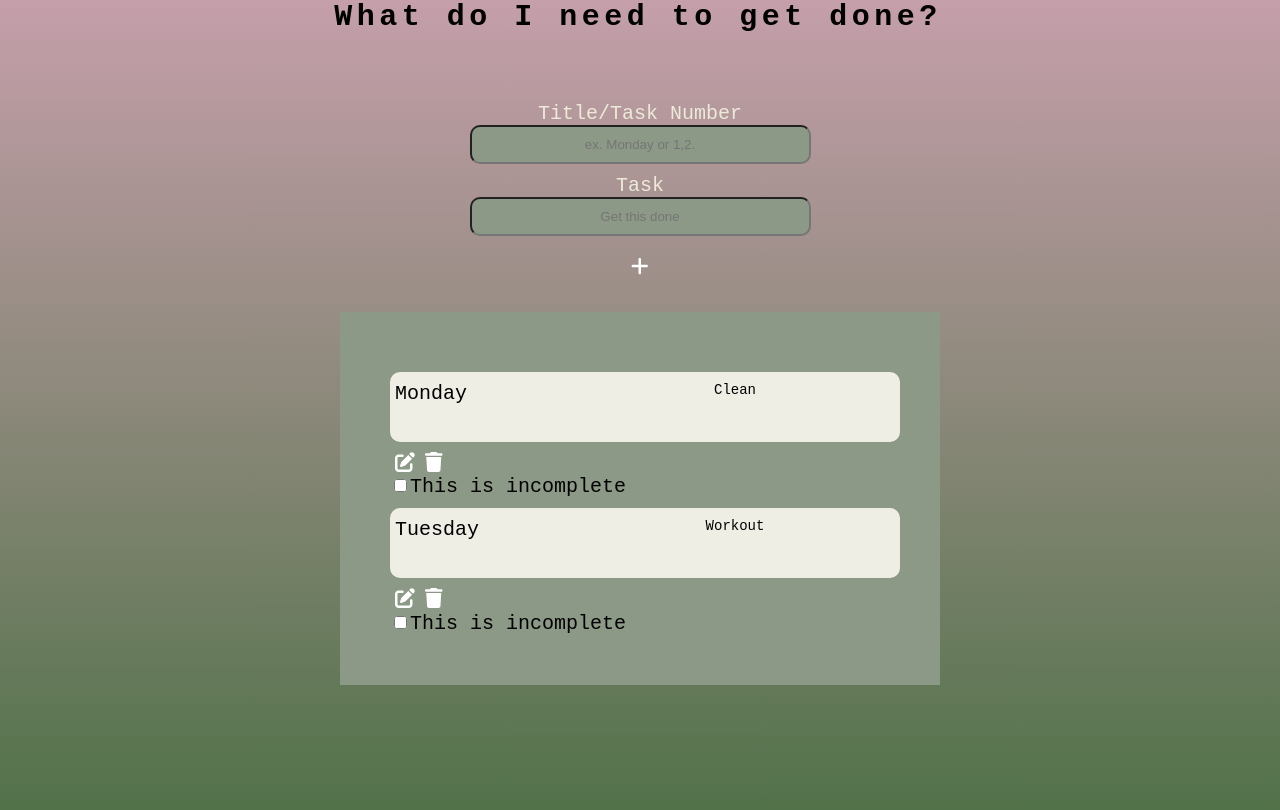
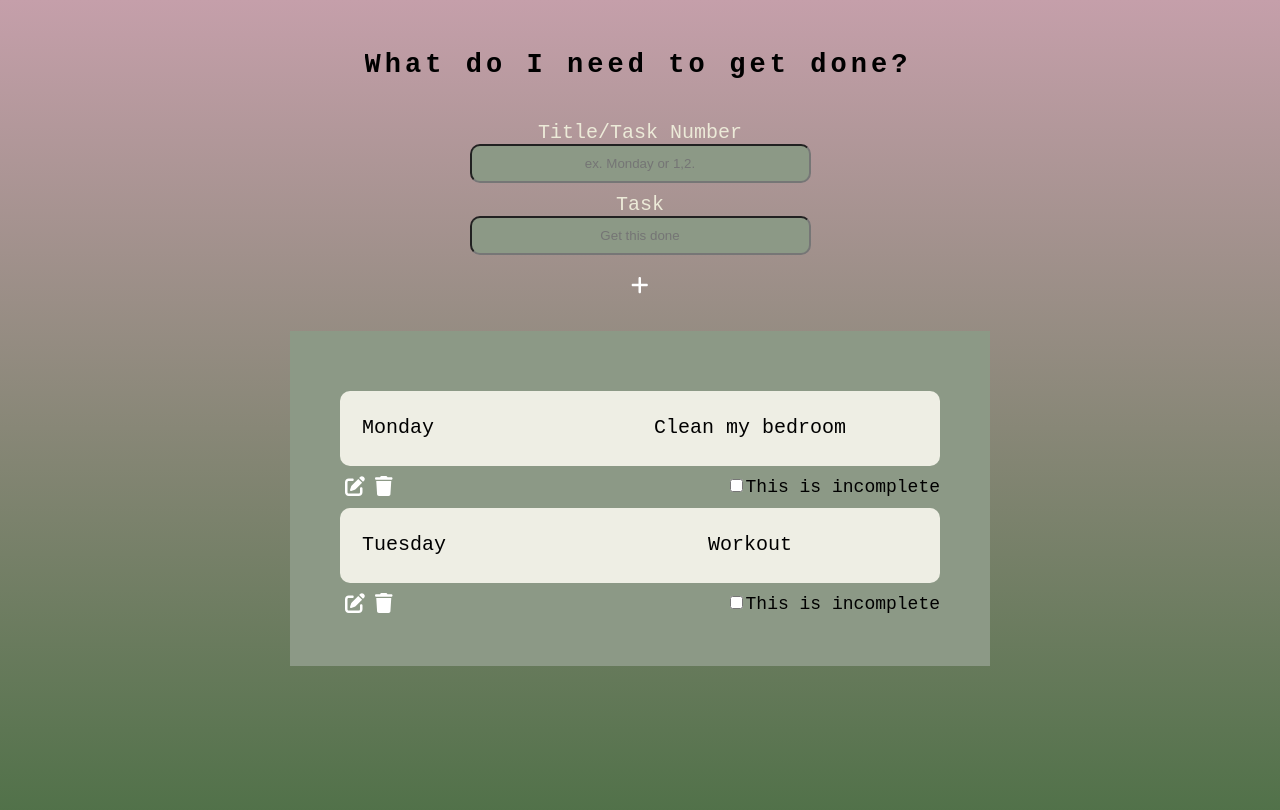
Before and after one commit to Debikasarkar713/spoke-todo, a React (Create React App) app: page / in a window 1280 px wide. Shown: the top 810 px of the page. Built offline with nearby package versions, Linux system fonts and the light colour scheme; data requests are answered from the project's data file.

Commit message:
Add stylings before cleaning up css

```diff
--- a/src/components/TodoForm.js
+++ b/src/components/TodoForm.js
@@ -7,14 +7,19 @@ import { FontAwesomeIcon } from "@fortawesome/react-fontawesome";
 import { faPlus } from "@fortawesome/free-solid-svg-icons";
 import styled from "styled-components";
 import { ButtonStyles } from "./TodoList";
+import media from "../styles/media";
 
 const FormWrapper = styled.section`
   display: flex;
   position: relative;
   justify-content: center;
-  bottom: 90px;
+  bottom: 10px;
   margin: 20px 0;
   height: 100%;
+
+  ${media.mobileSmall`
+    bottom: 90px;
+  `}
 `;
 
 const SubmitForm = styled.form`
--- a/src/components/TodoList.js
+++ b/src/components/TodoList.js
@@ -6,11 +6,13 @@ import styled, { keyframes } from "styled-components";
 import { FontAwesomeIcon } from "@fortawesome/react-fontawesome";
 import { faPenToSquare, faTrash } from "@fortawesome/free-solid-svg-icons";
 import Draggable from "react-draggable";
+import media from "../styles/media";
 
 const TypeIn = keyframes`
 from { width: 0 }
 to { width: 100% }
 `;
+
 const CursorIn = keyframes`
 from, to { border-color: transparent }
 50% { border-color: white; }
@@ -20,14 +22,22 @@ const TodoWrapper = styled.section`
   display: flex;
   justify-content: center;
   height: 100%;
-  max-width: 500px;
+  max-width: 600px;
   width: 50vw;
   margin: 0 auto;
   padding: 50px;
   background-color: #8c9986;
-  font-size: 20px;
+  font-size: 10px;
   color: black;
+
+  ${media.tablet`
+  font-size: 14px;
+  `}
+  ${media.desktop`
+  font-size: 18px;
+  `}
 `;
+
 const CompleteDiv = styled.div`
   display: flex;
   width: 100vw;
@@ -40,7 +50,10 @@ const TitleDiv = styled.div`
   position: absolute;
   text-align: center;
   justify-content: center;
-  top: 0;
+  top: 10px;
+  ${media.tablet`
+    top: 50px;
+  `}
 `;
 
 const Title = styled.h2`
@@ -64,11 +77,12 @@ const Strike = styled.ul`
   padding: 0;
   margin: 0;
 `;
+
 const ListStyleUl = styled.ul`
   width: 100%;
   padding: 0;
   margin: 0;
-  list-style: none;
+  list-style: none; ;
 `;
 
 const ListStyle = styled.li`
@@ -76,37 +90,59 @@ const ListStyle = styled.li`
   position: relative;
   flex-wrap: wrap;
   width: 100%;
-  height: 50px;
+  max-height: 50px;
   margin: 10px 0;
-  padding: 10px 5px;
   background-color: #eeeee4;
   border-radius: 10px;
   text-align: center;
+
+  ${media.tablet`
+    height: 50px;
+    padding-top: 25px;
+  `}
 `;
+
 const Name = styled.span`
-  float: left;
+  font-size: 12px;
+  text-decoration: underline;
+
+  ${media.tablet`
+    position: absolute;
+    left: 22px;
+    float: none;
+    font-size: 20px;
+    text-decoration: none;
+    vertical-align: middle;
+  `}
 `;
+
 const Message = styled.span`
-  float: right;
   display: block;
-  font-size: 14px;
+  font-size: 12px;
+  text-align: center;
   word-wrap: break-all;
   overflow-y: scroll;
-  height: 60%;
+  height: 20px;
+  margin-top: 2px;
+
+  ${media.tablet`
+    float: right;
+    height: 80%;
     width: 60%;
-  overflow: scroll;
     padding-right: 10px;
+    vertical-align: middle;
+    font-size: 20px;
+    margin-top: auto;
+  `}
 `;
-const Options = styled.span`
+
+const ButtonWrap = styled.div`
   display: flex;
-  position: absolute;
-  overflow: auto;
   justify-content: space-between;
 `;
-const EditDelete = styled.span`
-  display: block;
-  margin: 0 auto;
-`;
+
+const EditDelete = styled.span``;
+const CompleteWrap = styled.span``;
 
 export const ButtonStyles = styled.button`
   all: unset;
@@ -118,7 +154,10 @@ export const ButtonStyles = styled.button`
   }
 `;
 
-const CompleteSpan = styled.span``;
+const CompleteSpan = styled.span`
+  color: white;
+`;
+
 export default function TodoList() {
   const [clickedIndex, setClickedIndex] = useState({});
   const rows = useSelector((state) => state.tasks);
@@ -152,7 +191,7 @@ export default function TodoList() {
 
                     <br />
                   </ListStyle>
-
+                  <ButtonWrap>
                     <EditDelete>
                       <ButtonStyles
                         type="button"
@@ -180,7 +219,7 @@ export default function TodoList() {
                         />
                       </ButtonStyles>
                     </EditDelete>
-                  <EditDelete>
+                    <CompleteWrap>
                       <label>
                         <input
                           onChange={handleChange}
@@ -196,7 +235,8 @@ export default function TodoList() {
                       ) : (
                         <span>This is incomplete</span>
                       )}
-                  </EditDelete>
+                    </CompleteWrap>
+                  </ButtonWrap>
                 </ListStyleUl>
               </div>
             ))}
--- a/src/json/db.json
+++ b/src/json/db.json
@@ -3,12 +3,12 @@
     {
       "id": "ZoEtkHjm",
       "title": "Monday",
-      "message": "Clean"
+      "message": "Clean my bedroom"
     },
     {
       "id": "drGJu_CM",
-      "title": "Tuesday ",
-      "message": "Workout"
+      "title": "Tuesday",
+      "message": "Workout "
     }
   ]
 }
--- a/src/styles/Layout.js
+++ b/src/styles/Layout.js
@@ -22,7 +22,7 @@ export const Layout = ({ children, bgColor }) => (
     <GlobalStyle />
 
     <main>
-      <header>{children}</header>
+      <div>{children}</div>
     </main>
   </ThemeProvider>
 );
--- /dev/null
+++ b/src/styles/media.js
@@ -0,0 +1,25 @@
+import { css } from "styled-components";
+
+export const sizes = {
+  desktopMax: 1600,
+  desktopLarge: 1400,
+  desktopMedium: 1200,
+  desktop: 1024,
+  tablet: 768,
+  mobile: 512,
+  mobileLarge: 425,
+  mobileMedium: 375,
+  mobileSmall: 320,
+};
+
+//iterating through the sizes object to create media template
+
+const media = Object.keys(sizes).reduce((acc, label) => {
+  acc[label] = (...args) => css`
+    @media (min-width: ${sizes[label] / 16}em) {
+      ${css(...args)}
+    }
+  `;
+  return acc;
+}, {});
+export default media;
```
Lines whose indentation alone changed are shown as unchanged.
